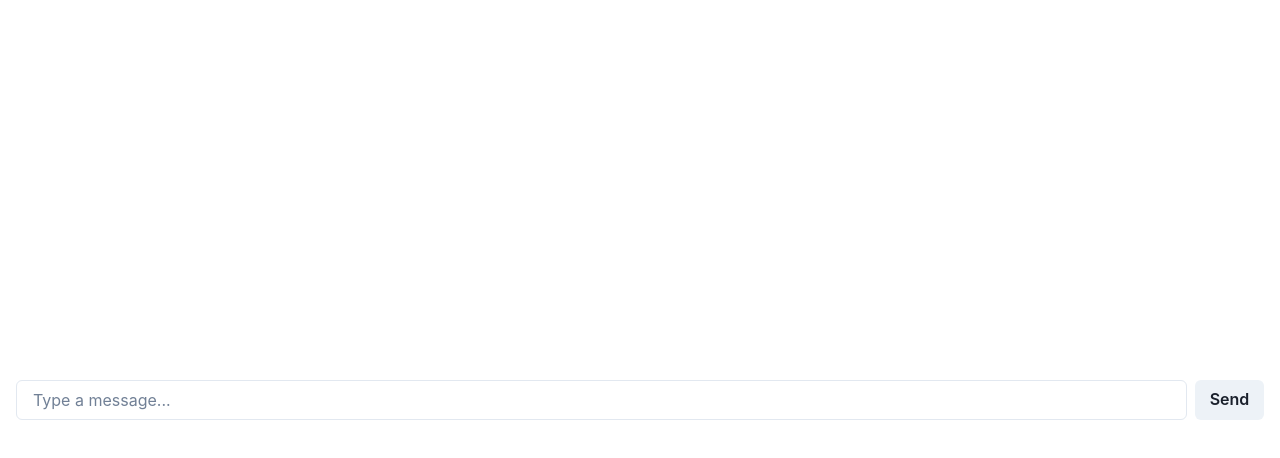
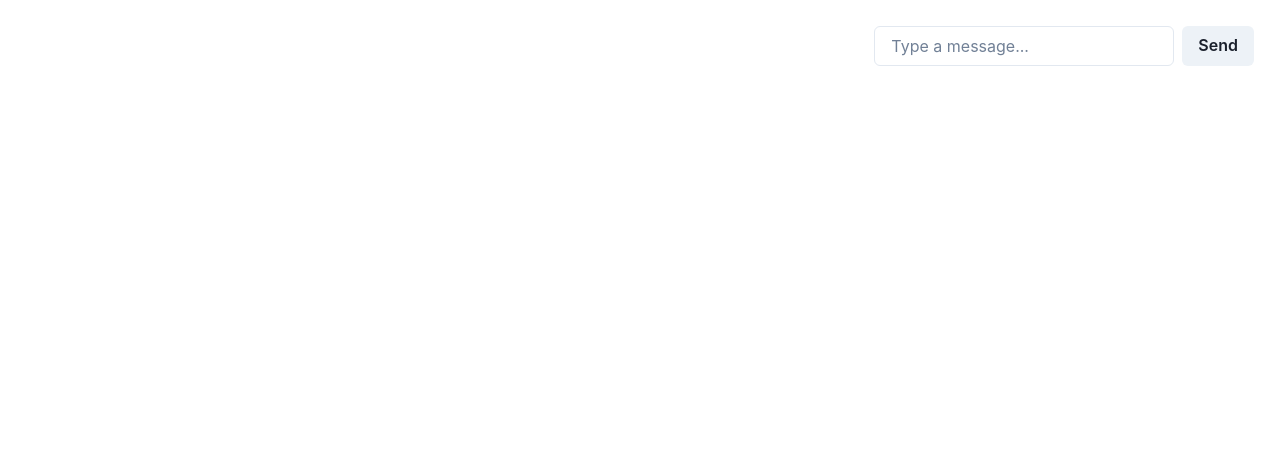
Before and after one commit to ruozzy66/Pinecone-Assistant, a React (Create React App) app: page / in a window 1280 px wide. Shown: the top 458 px of the page. Built offline with nearby package versions, Linux system fonts and the light colour scheme.

Commit message:
This implementation should make the file names in the chatbot response clickable

```diff
--- a/src/App.js
+++ b/src/App.js
@@ -91,10 +91,11 @@ const App = () => {
         <Flex
           padding={4}
           position={firstResponse ? "relative" : "absolute"}
-          top={firstResponse ? "auto" : "50%"}
-          transform={firstResponse ? "none" : "translateY(-50%)"}
-          width="100%"
-          justifyContent="center"
+          top={firstResponse ? "auto" : "10px"}
+          right={firstResponse ? "auto" : "10px"}
+          transform={firstResponse ? "none" : "none"}
+          width={firstResponse ? "100%" : "auto"}
+          justifyContent={firstResponse ? "center" : "flex-end"}
         >
           <Input
             value={input}
@@ -102,6 +103,7 @@ const App = () => {
             placeholder="Type a message..."
             onKeyDown={(e) => e.key === 'Enter' && !isLoading && sendMessage()}
             disabled={isLoading}
+            width={firstResponse ? "80%" : "300px"}  // Maintain previous width
           />
           <Button
             onClick={sendMessage}
```
